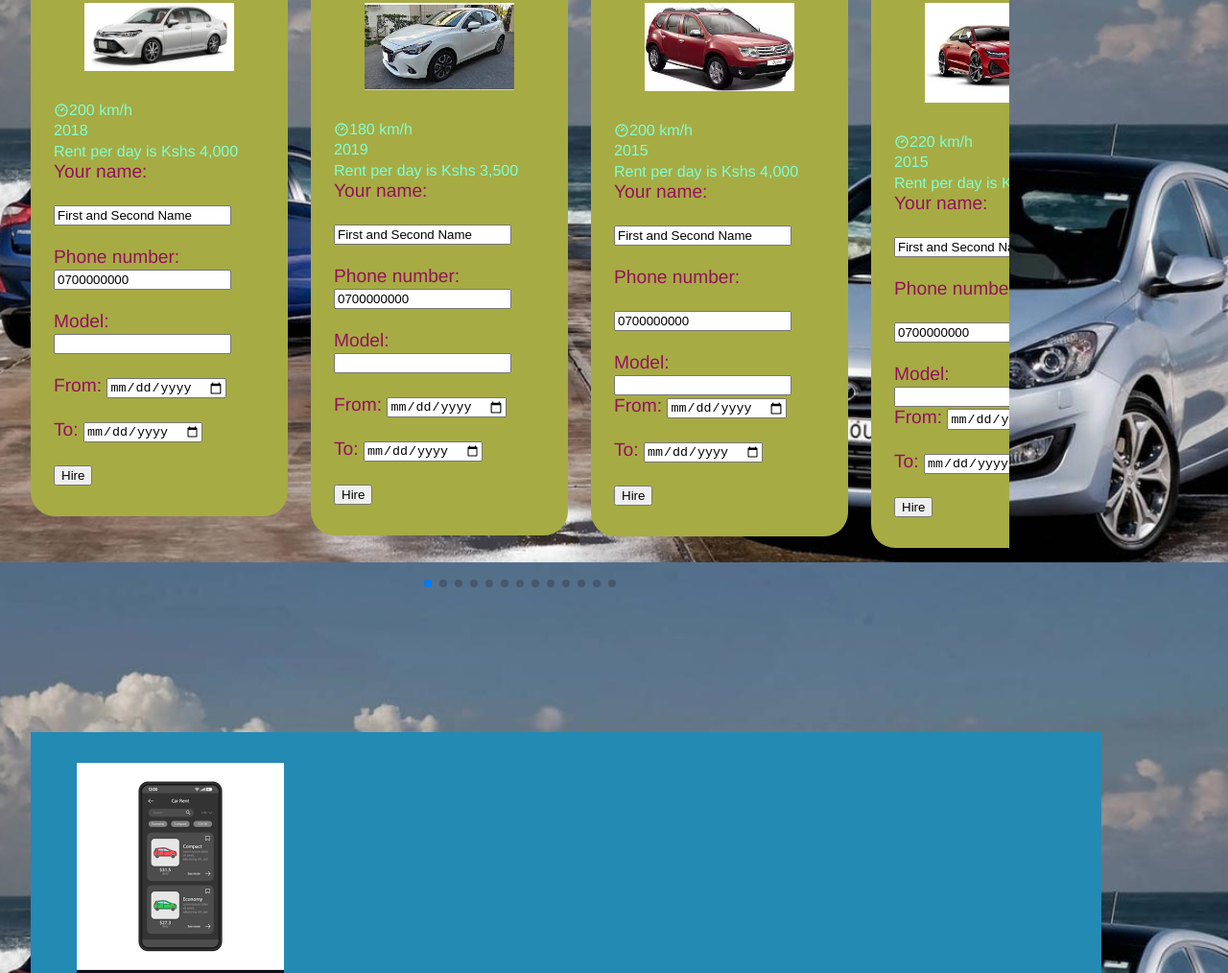
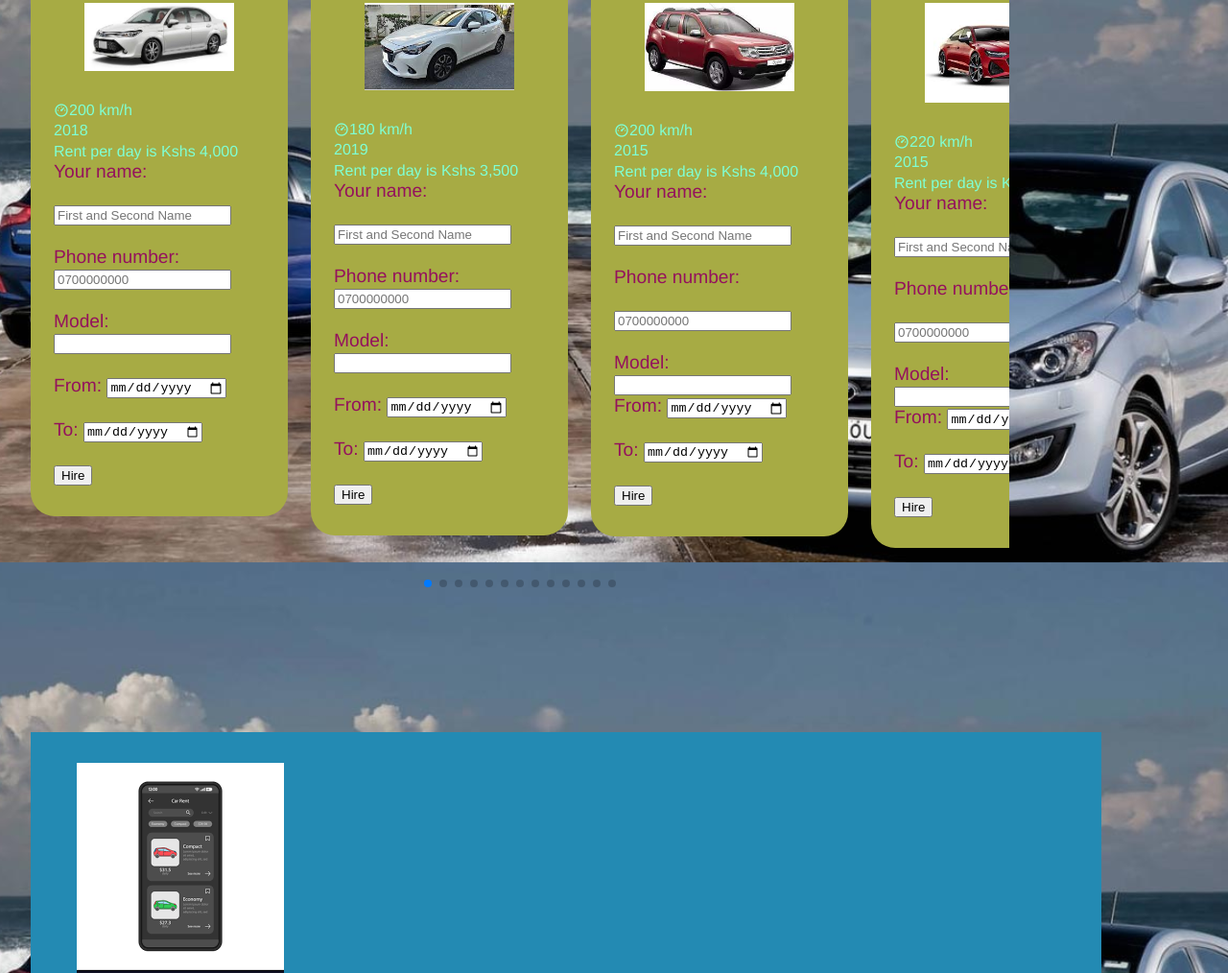
Before and after one commit to githahu/carhire-app, a plain HTML site: page index.html in a window 1280 px wide. Shown: the part 1014-2028 px from the top of the page at 96% size. Drawn offline with nearby package versions, Linux system fonts and the light colour scheme; files that its build step writes are made by us from their sources.

Commit message:
Update index.html

```diff
--- a/index.html
+++ b/index.html
@@ -130,9 +130,9 @@
                             <div>
                               <form action="/action_page.php">
                               <label for="name">Your name:</label><br><br>
-                              <input type="text" id="name" name="name" value="First and Second Name"><br><br>
+                              <input type="text" id="name" name="name" placeholder="First and Second Name"><br><br>
                               <label for="pnumber">Phone number:</label><br>
-                              <input type="number" id="pnumber" name="pnumber" value="0700000000"><br><br>
+                              <input type="number" id="pnumber" name="pnumber" placeholder="0700000000"><br><br>
                               <label for="model">Model:</label>
                               <input type="text" id="model" name="model"><br><br>
                               <label for="datemin">From:</label>
@@ -167,9 +167,9 @@
                             <div>
                               <form action="/action_page.php">
                               <label for="name">Your name:</label><br><br>
-                              <input type="text" id="name" name="name" value="First and Second Name"><br><br>
+                              <input type="text" id="name" name="name" placeholder="First and Second Name"><br><br>
                               <label for="pnumber">Phone number:</label><br>
-                              <input type="number" id="pnumber" name="pnumber" value="0700000000"><br><br>
+                              <input type="number" id="pnumber" name="pnumber" placeholder="0700000000"><br><br>
                               <label for="model">Model:</label>
                               <input type="text" id="model" name="model"><br><br>
                               <label for="datemin">From:</label>
@@ -203,9 +203,9 @@
                             <div>
                               <form action="/action_page.php">
                               <label for="name">Your name:</label><br><br>
-                              <input type="text" id="name" name="name" value="First and Second Name"><br><br>
+                              <input type="text" id="name" name="name" placeholder="First and Second Name"><br><br>
                               <label for="pnumber">Phone number:</label><br><br>
-                              <input type="number" id="pnumber" name="pnumber" value="0700000000"><br><br>
+                              <input type="number" id="pnumber" name="pnumber" placeholder="0700000000"><br><br>
                               <label for="model">Model:</label>
                               <input type="text" id="model" name="model"><br>
                               <label for="datemin">From:</label>
@@ -238,9 +238,9 @@
                             <div>
                               <form action="/action_page.php">
                               <label for="name">Your name:</label><br><br>
-                              <input type="text" id="name" name="name" value="First and Second Name"><br><br>
+                              <input type="text" id="name" name="name" placeholder="First and Second Name"><br><br>
                               <label for="pnumber">Phone number:</label><br><br>
-                              <input type="number" id="pnumber" name="pnumber" value="0700000000"><br><br>
+                              <input type="number" id="pnumber" name="pnumber" placeholder="0700000000"><br><br>
                               <label for="model">Model:</label>
                               <input type="text" id="model" name="model"><br>
                               <label for="datemin">From:</label>
@@ -273,9 +273,9 @@
                             <div>
                               <form action="/action_page.php">
                               <label for="name">Your name:</label><br><br>
-                              <input type="text" id="name" name="name" value="First and Second Name"><br><br>
+                              <input type="text" id="name" name="name" placeholder="First and Second Name"><br><br>
                               <label for="pnumber">Phone number:</label><br><br>
-                              <input type="number" id="pnumber" name="pnumber" value="0700000000"><br><br>
+                              <input type="number" id="pnumber" name="pnumber" placeholder="0700000000"><br><br>
                               <label for="model">Model:</label>
                               <input type="text" id="model" name="model"><br>
                               <label for="datemin">From:</label>
```
